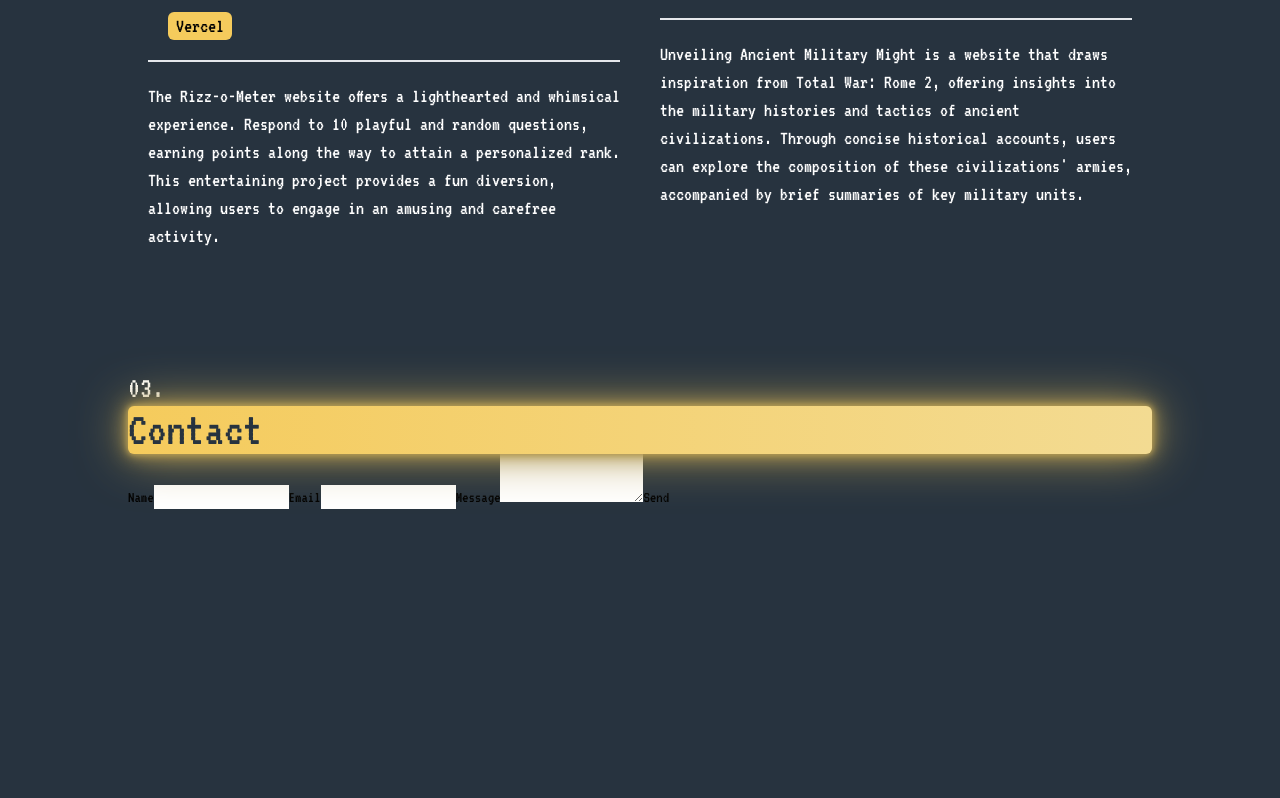
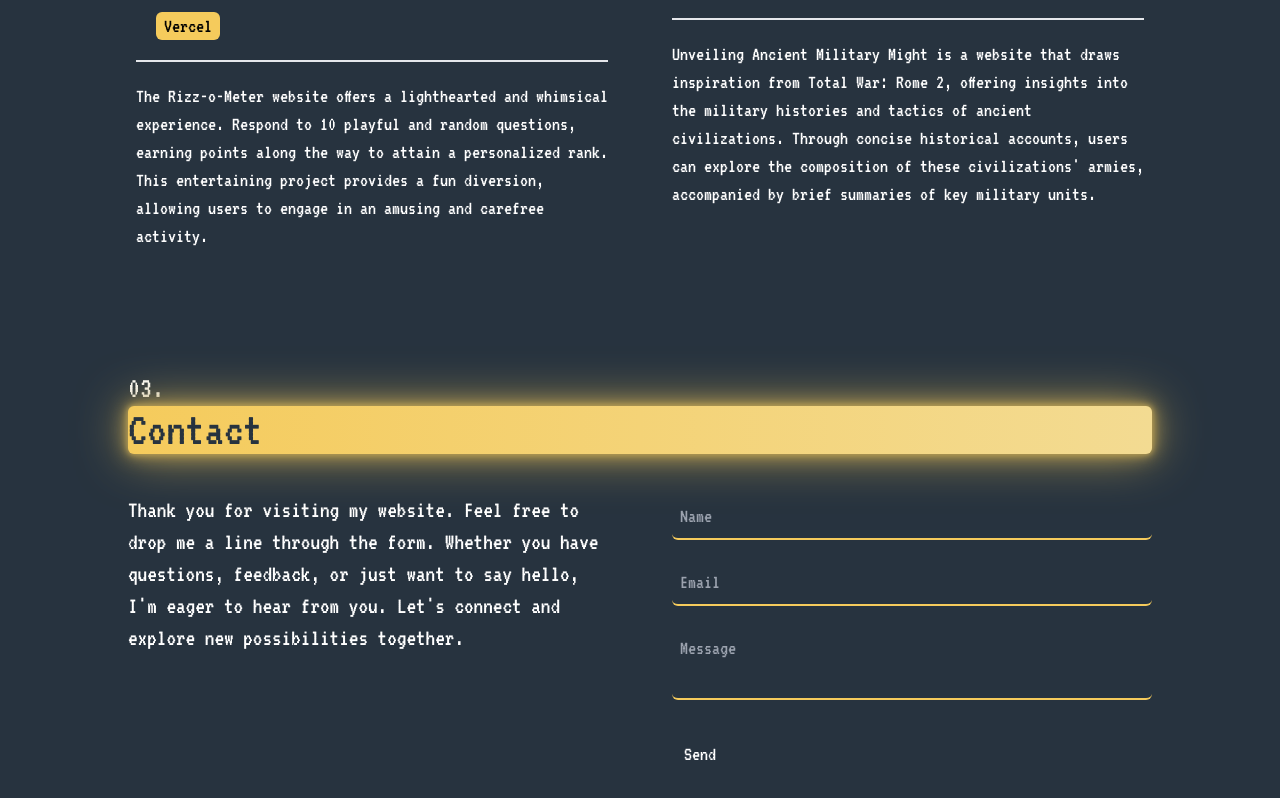
Before and after one commit to AaronHe09/portfolio, a Next.js app in the folder portfolio/: page / in a window 1280 px wide. Shown: the part 2260-3058 px from the top of the page. Before the commit the page ends 2809 px from the top, so only its background shows below. Built offline with nearby package versions, Linux system fonts and the light colour scheme.

Commit message:
added styling to contact paragraph and form

```diff
--- a/portfolio/app/globals.css
+++ b/portfolio/app/globals.css
@@ -103,3 +103,11 @@ html {
 .h2 {
   @apply flex flex-col;
 }
+
+.form_input {
+  @apply mb-5 p-2 text-xl text-white bg-transparent border-b-2 border-[var(--gold)] rounded-md focus:outline-none focus:shadow-xl focus:scale-105 focus:duration-200;
+}
+
+.form_textarea {
+  @apply mb-10 p-2 text-xl text-white bg-transparent border-b-2 border-[var(--gold)] rounded-md focus:outline-none focus:shadow-xl focus:scale-105 focus:duration-200 resize-none;
+}
--- a/portfolio/components/Contact.tsx
+++ b/portfolio/components/Contact.tsx
@@ -37,7 +37,13 @@ const Contact = () => {
           Contact
         </motion.span>
       </h2>
-      <div>
+      <div className="mt-10 flex flex-col md:flex-row gap-16">
+        <p className="basis-1/2 text-2xl text-white ">
+          Thank you for visiting my website. Feel free to drop me a line through
+          the form. Whether you have questions, feedback, or just want to say
+          hello, I'm eager to hear from you. Let's connect and explore new
+          possibilities together.
+        </p>
         <ContactForm />
       </div>
     </div>
--- a/portfolio/components/ContactForm.tsx
+++ b/portfolio/components/ContactForm.tsx
@@ -28,14 +28,30 @@ const ContactForm = () => {
   };
 
   return (
-    <form ref={form} onSubmit={sendEmail}>
-      <label>Name</label>
-      <input type="text" name="user_name" />
-      <label>Email</label>
-      <input type="email" name="user_email" />
-      <label>Message</label>
-      <textarea name="message" />
-      <button type="submit">Send</button>
+    <form ref={form} onSubmit={sendEmail} className="flex flex-col basis-1/2">
+      <input
+        type="text"
+        name="user_name"
+        className="form_input"
+        placeholder="Name"
+      />
+      <input
+        type="email"
+        name="user_email"
+        className="form_input"
+        placeholder="Email"
+      />
+      <textarea
+        name="message"
+        placeholder="Message"
+        className="form_textarea"
+      />
+      <button
+        type="submit"
+        className="self-start text-xl text-white pl-3 hover:text-[var(--gold)] hover:scale-105 duration-200"
+      >
+        Send
+      </button>
     </form>
   );
 };
--- a/portfolio/components/Projects.tsx
+++ b/portfolio/components/Projects.tsx
@@ -37,7 +37,7 @@ const Projects = () => {
           Projects
         </motion.span>
       </h2>
-      <motion.div className="flex flex-wrap justify-center mt-10 gap-10">
+      <motion.div className="flex flex-wrap justify-center mt-10 gap-16">
         <Project />
       </motion.div>
     </div>
```
